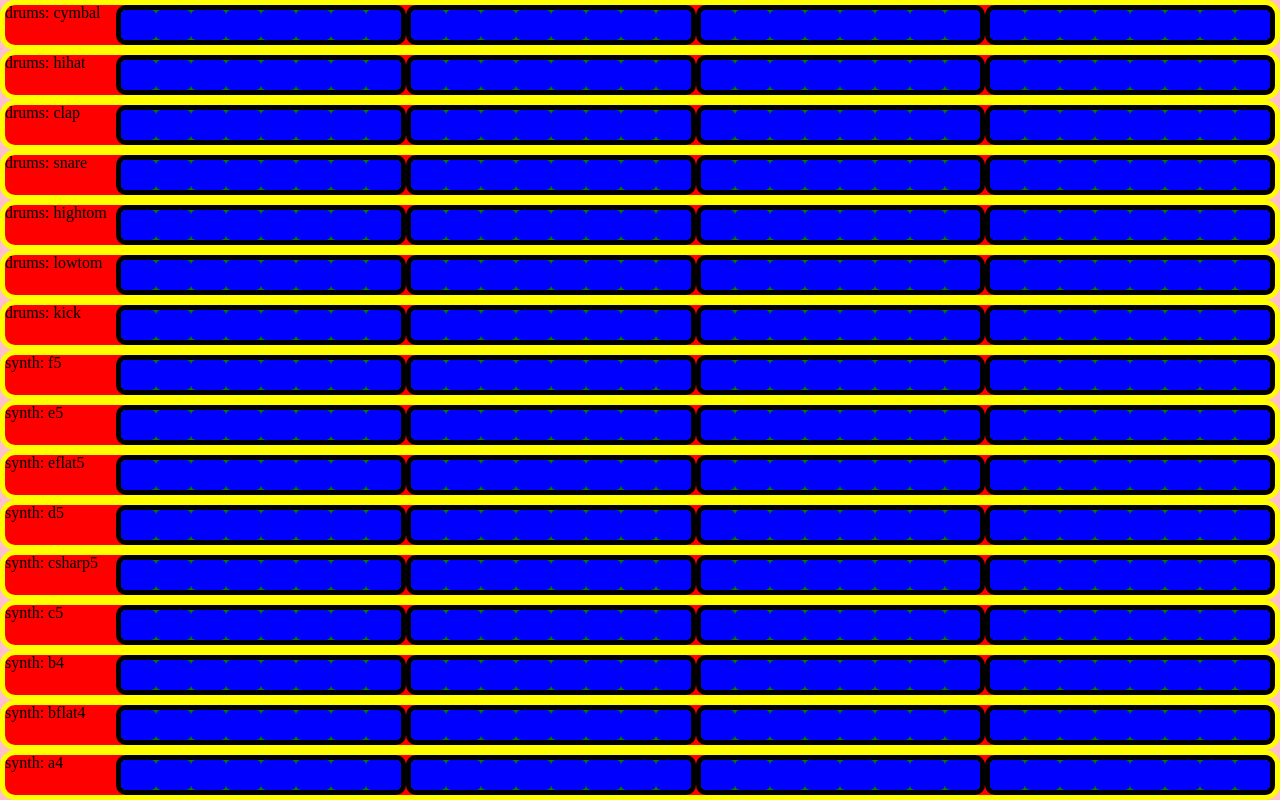
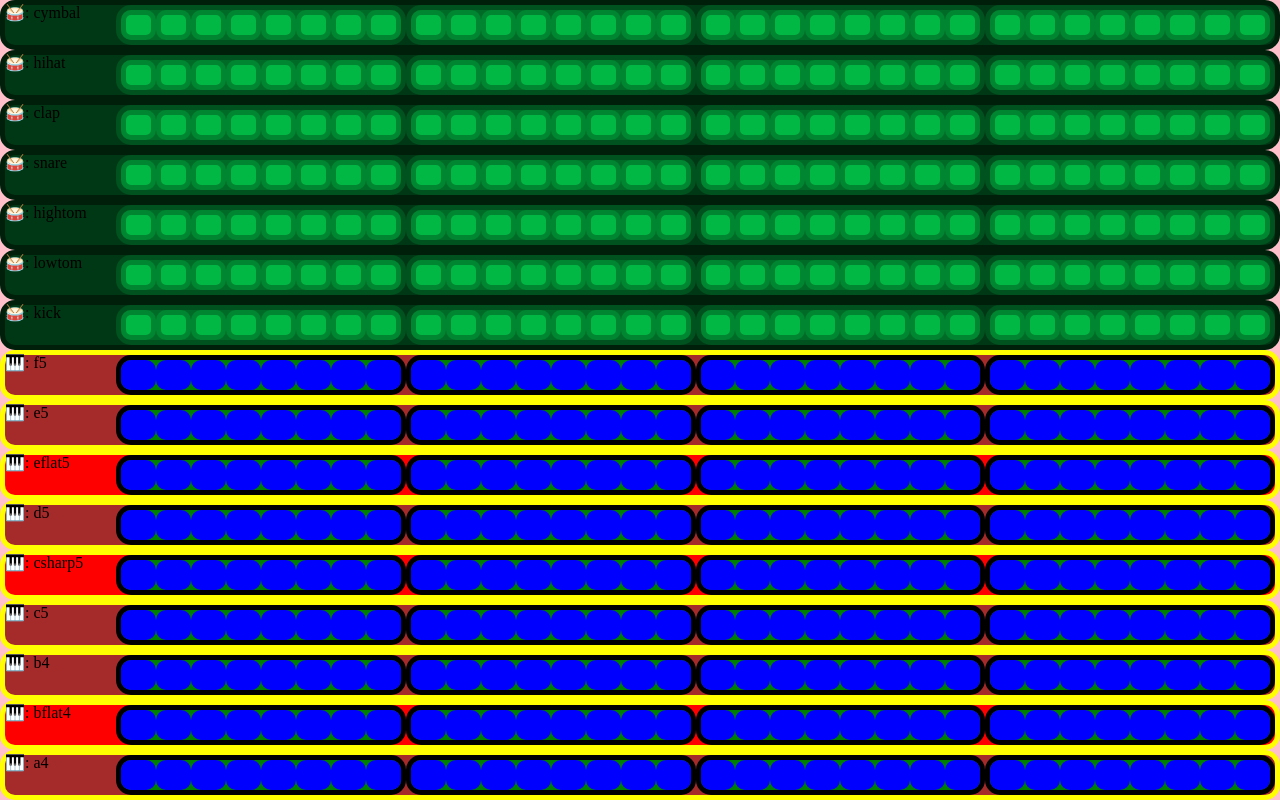
Before and after one commit to andrewxu-tech/polyphony, a plain HTML site: page index.html in a window 1280 px wide. Shown: the top 800 px of the page. Drawn offline with Linux system fonts and the light colour scheme.

Commit message:
css refactor

```diff
--- /dev/null
+++ b/css/sass/channels/base.scss
@@ -0,0 +1,24 @@
+.channel {
+  height: 50px;
+  width: 100%;
+  border-radius: 15px;
+  display: flex;
+
+  .channel-title {
+    width: 500px;
+  }
+
+  .bar {
+    height: 100%;
+    width: 100%;
+    border-radius: 15px;
+    display: flex;
+
+    .note {
+      height: 100%;
+      width: 100%;
+      cursor: pointer;
+      border-radius: 10px;
+    }
+  }
+}
--- a/css/sass/channels/channel.scss
+++ /dev/null
@@ -1,66 +0,0 @@
-.channel {
-
-  .channel-title {
-    width: 500px;
-  }
-
-  &.synth {
-    height: 50px;
-    width: 100%;
-    background-color: red;
-    border: 5px solid yellow;
-    border-radius: 15px;
-    display: flex;
-
-    .bar {
-      height: 100%;
-      width: 100%;
-      background-color: green;
-      border: 5px solid black;
-      border-radius: 10px;
-      display: flex;
-
-      .note {
-        height: 100%;
-        width: 100%;
-        background-color: blue;
-        cursor: pointer;
-        border-radius: 5px;
-
-        &.active {
-          background-color: white;
-        }
-      }
-    }
-  }
-
-  &.drums {
-    height: 50px;
-    width: 100%;
-    background-color: red;
-    border: 5px solid yellow;
-    border-radius: 15px;
-    display: flex;
-
-    .bar {
-      height: 100%;
-      width: 100%;
-      background-color: green;
-      border: 5px solid black;
-      border-radius: 10px;
-      display: flex;
-
-      .note {
-        height: 100%;
-        width: 100%;
-        background-color: blue;
-        cursor: pointer;
-        border-radius: 5px;
-
-        &.active {
-          background-color: white;
-        }
-      }
-    }
-  }
-}
--- /dev/null
+++ b/css/sass/channels/drums.scss
@@ -0,0 +1,21 @@
+.channel {
+
+  &.drums {
+    background-color: #003815;
+    border: 5px solid #001f0b;
+
+    .bar {
+      background-color: #006b27;
+      border: 5px solid #00521e;
+
+      .note {
+        background-color: #00b843;
+        border: 5px solid #008531;
+
+        &.active {
+          background-color: #b8ffd2;
+        }
+      }
+    }
+  }
+}
--- /dev/null
+++ b/css/sass/channels/synth.scss
@@ -0,0 +1,24 @@
+.channel {
+
+  &.synth {
+    background-color: red;
+    border: 5px solid yellow;
+
+    &.black-note {
+      background-color: brown;
+    }
+
+    .bar {
+      background-color: green;
+      border: 5px solid black;
+
+      .note {
+        background-color: blue;
+
+        &.active {
+          background-color: white;
+        }
+      }
+    }
+  }
+}
--- a/css/sass/main.scss
+++ b/css/sass/main.scss
@@ -1,5 +1,7 @@
 @import 'base/reset';
-@import 'channels/channel';
+@import 'channels/base';
+@import 'channels/drums';
+@import 'channels/synth';
 
 * {
     box-sizing: border-box;
--- a/js/interaction/play-sound.js
+++ b/js/interaction/play-sound.js
@@ -6,7 +6,7 @@ export default (barNumber, beatsInBar, subdivision) => {
   setInterval(() => {
     Object.keys(musicData).forEach((key) => {
       const currentInstrument = key.split('-')[0];
-      if (musicData[key][counter]) {
+      if (musicData[key][counter + 1]) {
         const audioElement = document.getElementsByClassName(`${key}-audio`)[0];
         audioElement.setAttribute(
           'src',
--- a/js/ui/channels.js
+++ b/js/ui/channels.js
@@ -1,16 +1,20 @@
 import musicData from '../interaction/music-data.js';
 import clicks from '../interaction/clicks.js';
+import emojiMap from './emoji-map.js';
 
 const channels = {
-  createChannel: (rootDiv, instrument, pitch, barNumber, beatsInBar, subdivision) => {
+  createChannel: (rootDiv, instrument, pitch, barNumber, beatsInBar, subdivision, isWhiteNote) => {
     const channel = document.createElement('div');
     channel.classList.add('channel');
     channel.classList.add(instrument);
     channel.classList.add(pitch);
+    if (!isWhiteNote) {
+      channel.classList.add('black-note');
+    }
 
     const channelTitle = document.createElement('div');
     channelTitle.classList.add('channel-title');
-    channelTitle.innerHTML = `${instrument}: ${pitch}`;
+    channelTitle.innerHTML = `${emojiMap[instrument]}: ${pitch}`;
     channel.appendChild(channelTitle);
 
     musicData[`${instrument}-${pitch}`] = [];
--- /dev/null
+++ b/js/ui/emoji-map.js
@@ -0,0 +1,5 @@
+export default {
+  'drums': '🥁',
+  'synth': '🎹',
+  'bass': '🎸'
+};
--- a/js/ui/instruments.js
+++ b/js/ui/instruments.js
@@ -3,13 +3,18 @@ import channels from './channels.js';
 const instruments = {
   createInstrument: (rootDiv, instrument, pitchArray, barNumber, beatsInBar, subdivision) => {
     pitchArray.forEach(pitch => {
+      let isWhiteNote = false;
+      if (pitch.length > 2) {
+        isWhiteNote = true;
+      }
       channels.createChannel(
         rootDiv,
         instrument,
         pitch,
         barNumber,
         beatsInBar,
-        subdivision
+        subdivision,
+        isWhiteNote
       );
     });
   }
```
Also changed, not shown: css/main.css, 1 other file.
